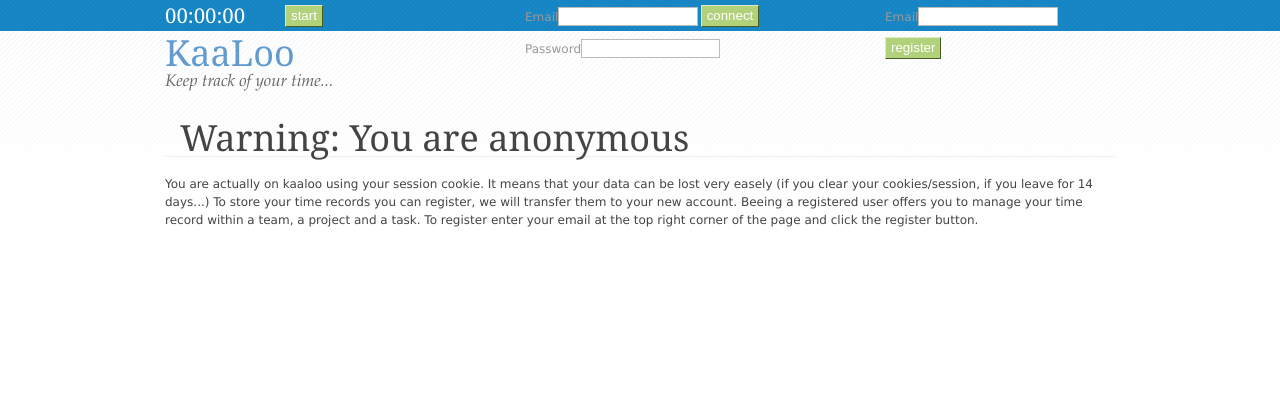
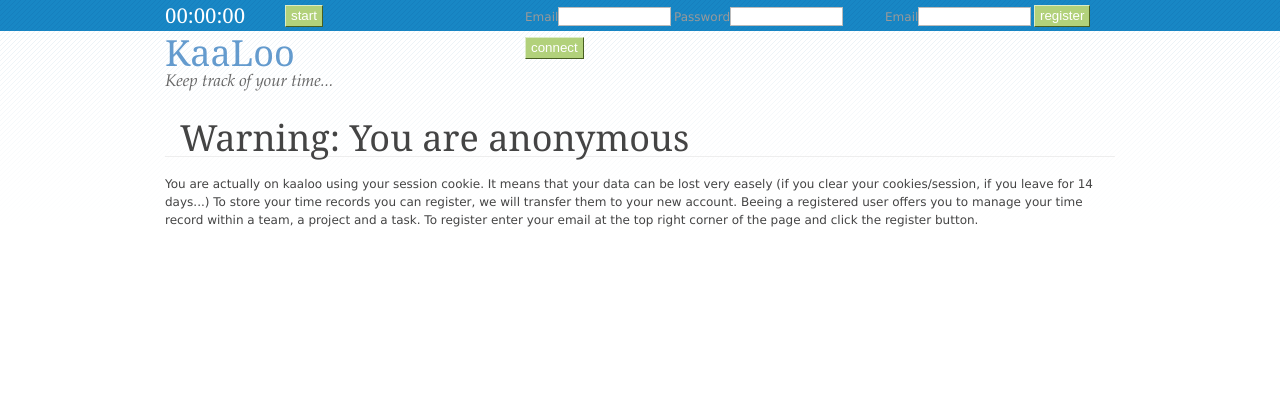
Before and after one commit to typehorror/kaaloo, a Django app: template templates/base_not_connected.html in a window 1280 px wide. Shown: the top 420 px of the page. Run offline with Django 3.2, Linux system fonts and the light colour scheme; the template is opened without the code that fills it, so the values that code supplies are empty; parts of the project's set-up code (start-up, migrations or seed data) failed here and were passed over; some libraries are stand-ins or nearby versions.

Commit message:
Review layout of inline connexion/reg input

```diff
--- a/templates/base_not_connected.html
+++ b/templates/base_not_connected.html
@@ -27,10 +27,10 @@
             margin-top:5px;
         }
 
-        .login_form input[type=password],
-        .login_form input[type=text],
-        .register_form input[type=text]{
-        	width:10em;
+        #login_username input,
+        #login_password input,
+        #reg_username input{
+        	width:8em;
         }
 
         label.overlabel {
```
